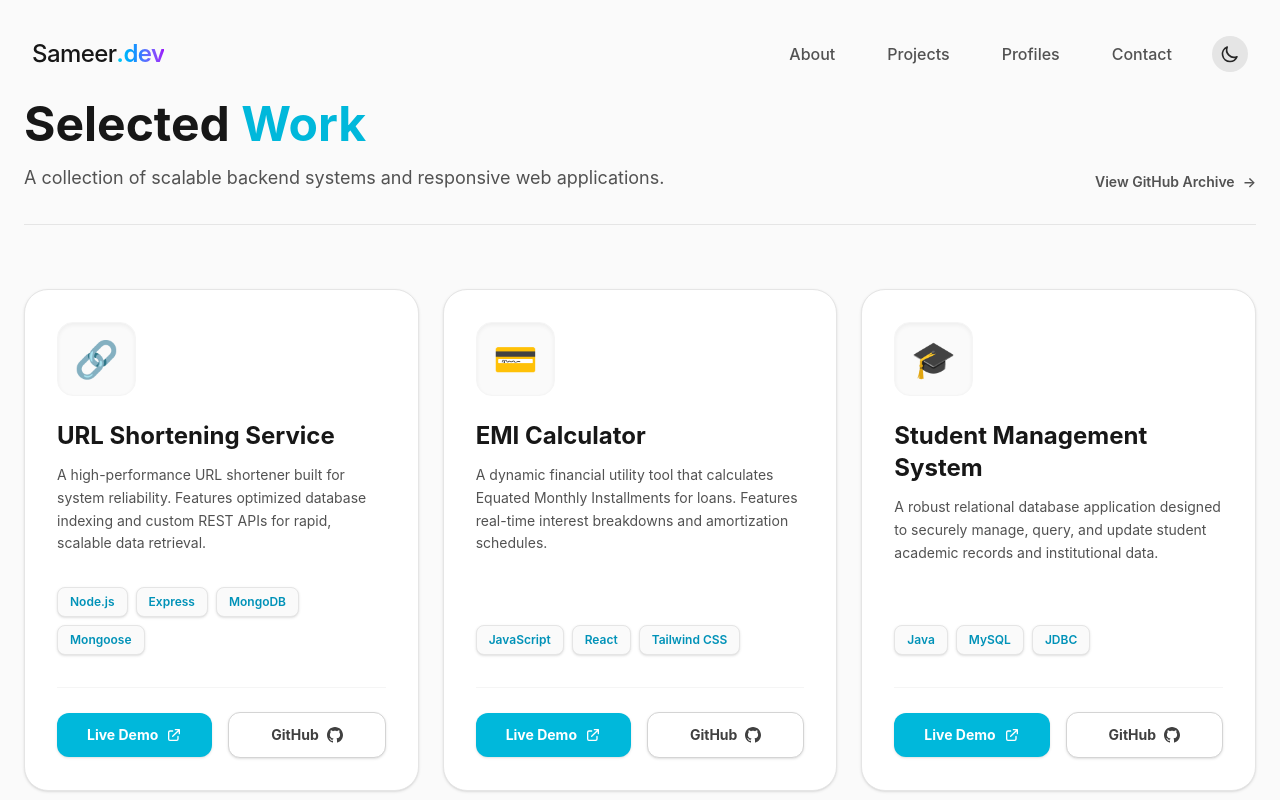
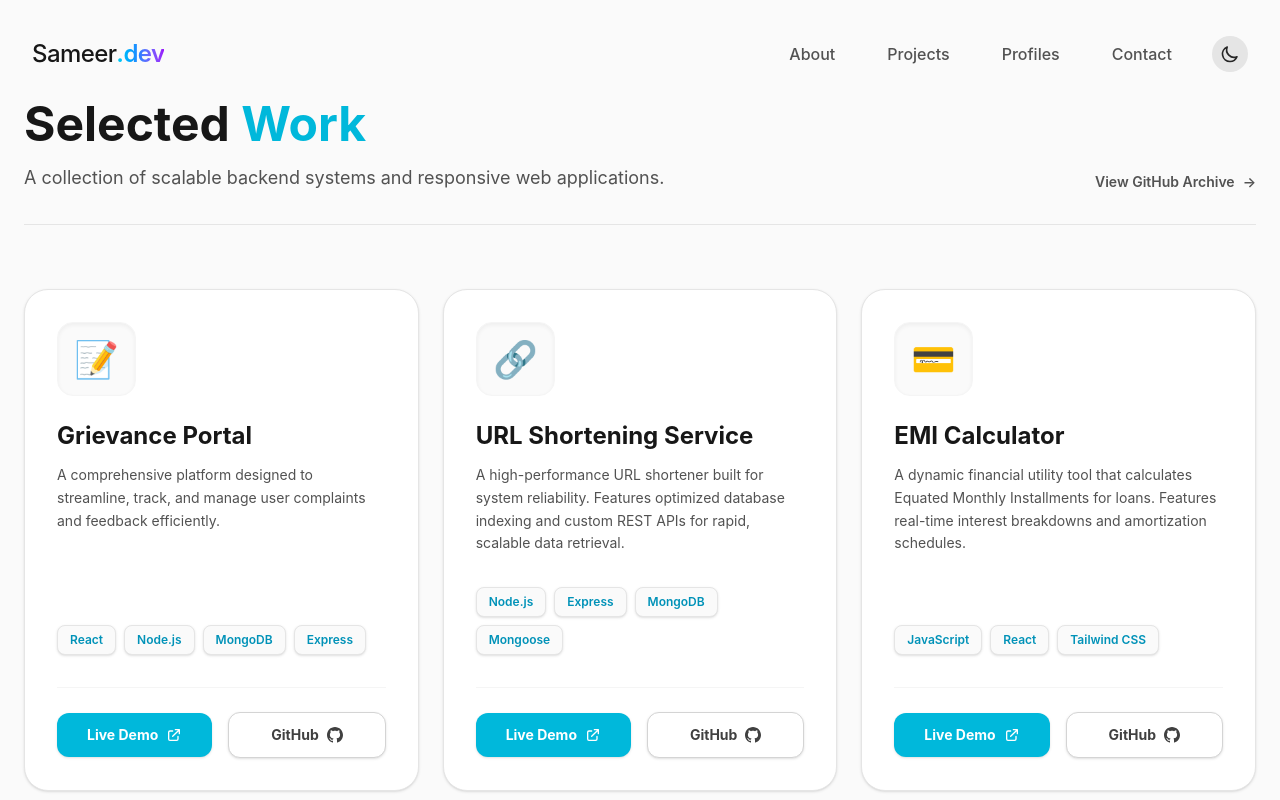
Before and after one commit to sameer2028/sameer-portfolio, a React (Vite) app in the folder client/: page /portfolio in a window 1280 px wide. Shown: the top 800 px of the page. Built offline with nearby package versions, Linux system fonts and the light colour scheme.

Commit message:
grivance added

```diff
--- a/client/src/components/Projects.jsx
+++ b/client/src/components/Projects.jsx
@@ -2,6 +2,14 @@ import { motion } from 'framer-motion'
 
 function Projects() {
   const projects = [
+    {
+      title: 'Grievance Portal',
+      desc: 'A comprehensive platform designed to streamline, track, and manage user complaints and feedback efficiently.', // Update with your actual description
+      tags: ['React', 'Node.js', 'MongoDB', 'Express'], // Update with the actual tech stack you used
+      emoji: '📝', // Feel free to swap this for another relevant emoji
+      github: 'https://github.com/sameer2028/grievance-portal', // Add your actual GitHub repo link
+      live: 'https://grievance-portal-jade.vercel.app/' // Add your live deployment link
+    },
     {
       title: 'URL Shortening Service',
       desc: 'A high-performance URL shortener built for system reliability. Features optimized database indexing and custom REST APIs for rapid, scalable data retrieval.',
```
